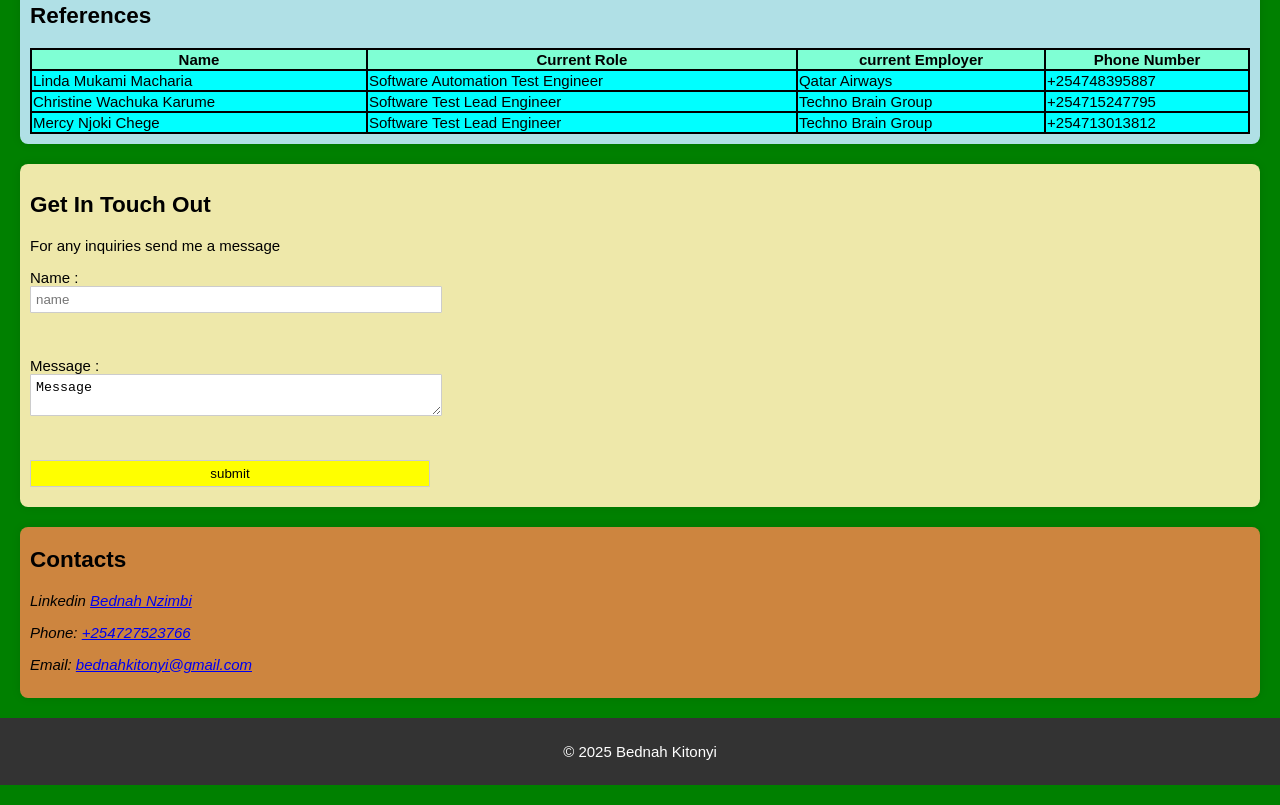
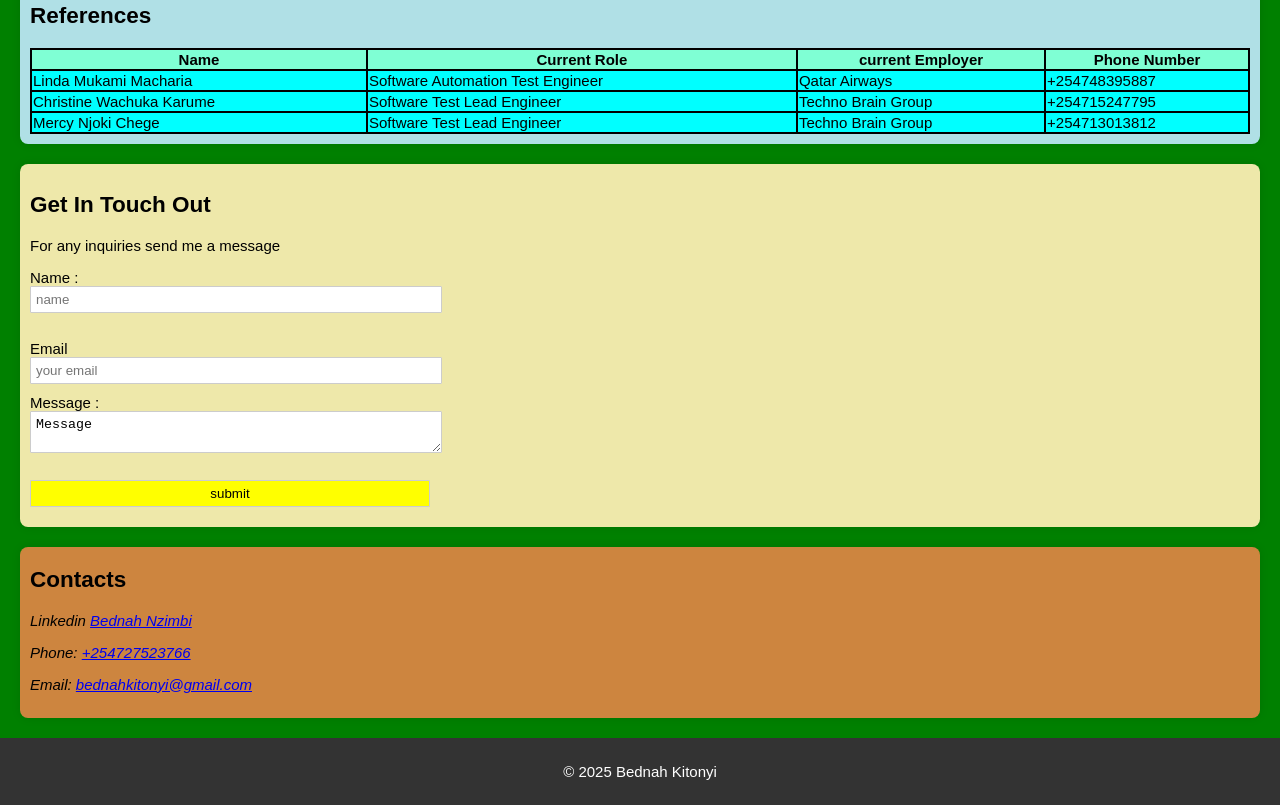
Before and after one commit to bednahkitonyi/bednahkitonyi.github.io, a plain HTML site: page index.html in a window 1280 px wide. Shown: the part 1611-2416 px from the top of the page. Drawn offline with Linux system fonts and the light colour scheme.

Commit message:
Added an  email row in the contact form

```diff
--- a/index.html
+++ b/index.html
@@ -127,9 +127,11 @@
         <p>For any inquiries send me a message</p>
         <form >
             <label for="name">Name : </label>
-            <input type="text" id="name" name="name" required placeholder="name" height="50"><br><br>
+            <input type="text" id="name" name="name" required placeholder="name"><br>
+            <label for="email">Email</label>
+            <input type="email" id="email" name="email" placeholder="your email" required>
             <label for="message">Message :</label>
-            <textarea id="message" name="message" placeholder="Your message" required>Message</textarea><br><br>
+            <textarea id="message" name="message" placeholder="Your message" required>Message</textarea><br>
             <input type="submit" value="submit" class="submit">
         </form>
 
```
